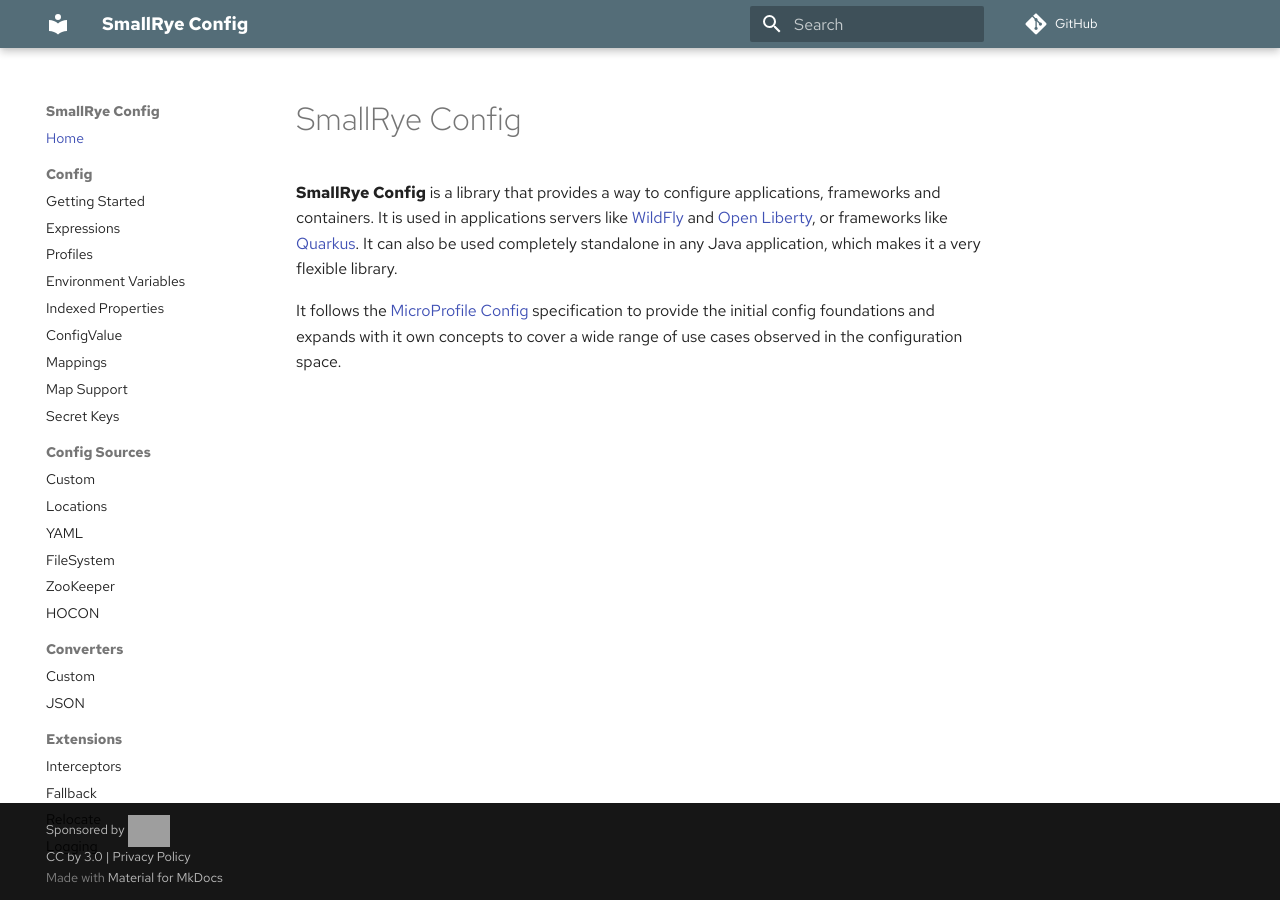
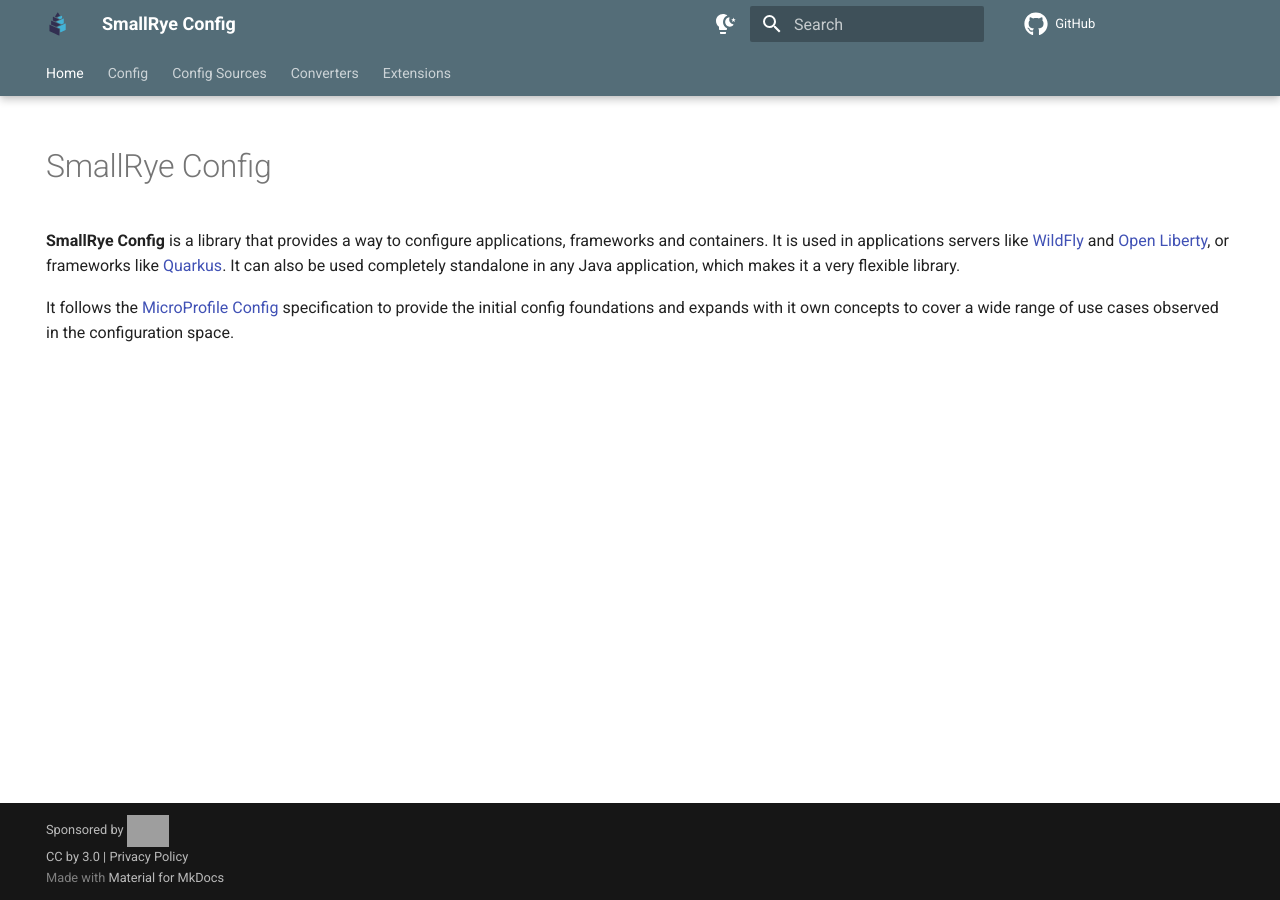
Before and after one commit to smallrye/smallrye-config, an MkDocs documentation site: the page built from documentation/src/main/docs/index.md, in a window 1280 px wide. Built offline with MkDocs 1.6.1 and Material for MkDocs 9.7.7, drawn with Linux system fonts in a browser that asks for light colours; comment, search, counter and statistics services are not loaded; the version menu is left out; grey boxes are pictures that could not be loaded.

Commit message:
Update MkDocs

```diff
--- a/documentation/mkdocs.yaml
+++ b/documentation/mkdocs.yaml
@@ -53,41 +53,65 @@
 
 theme:
   name: material
-  favicon: images/favicon.png
-  palette:
-    primary: blue grey
-    accent: blue
+  logo: assets/smallrye-icon.svg
   font:
-    text: Red Hat Text
-    code: Ubuntu Mono
+    text: Roboto
+    code: JetBrains Mono
+  icon:
+    repo: fontawesome/brands/github
+  favicon: assets/favicon.ico
   features:
+    - navigation.instant
+    - navigation.indexes
     - navigation.sections
     - navigation.tracking
-    #    - navigation.expand
-    - navigation.indexes
+    - navigation.tabs
+    - navigation.tabs.sticky
+  palette:
+    - media: "(prefers-color-scheme: light)"
+      scheme: default
+      primary: blue-grey
+      accent: red
+      toggle:
+        icon: material/lightbulb-night
+        name: Switch to dark mode
+    - media: "(prefers-color-scheme: dark)"
+      scheme: slate
+      primary: black
+      accent: orange
+      toggle:
+        icon: material/lightbulb-on
+        name: Switch to light mode
 
 markdown_extensions:
   - toc:
-      toc_depth: 3
-  - pymdownx.highlight
+      permalink: '#'
+  - admonition
+  - smarty
+  - attr_list
+  - md_in_html
+  - meta
+  - tables
+  - pymdownx.highlight:
+      anchor_linenums: true
+  - pymdownx.superfences:
+      custom_fences:
+        - name: mermaid
+          class: mermaid
+          format: !!python/name:pymdownx.superfences.fence_code_format
+  - pymdownx.snippets
   - pymdownx.inlinehilite
-  - pymdownx.superfences
-  - pymdownx.snippets
-  - admonition
-  - abbr
-  - attr_list
-  - def_list
-  - tables
+  - pymdownx.details
+  - pymdownx.smartsymbols
   - pymdownx.betterem
-  - pymdownx.caret
-  - pymdownx.mark
-  - pymdownx.tilde
-  - pymdownx.highlight:
-      linenums: true
-      anchor_linenums: true
+  - pymdownx.tabbed:
+      alternate_style: true
+  - pymdownx.emoji:
+      emoji_index: !!python/name:materialx.emoji.twemoji
+      emoji_generator: !!python/name:materialx.emoji.to_svg
 
 extra_css:
-  - css/smallrye.css
+  - assets/extra.css
 
 extra:
   version:
--- /dev/null
+++ b/documentation/src/main/docs/assets/extra.css
@@ -0,0 +1 @@
+/* Add stuff here if required */
--- a/documentation/src/main/macros/docissimo.py
+++ b/documentation/src/main/macros/docissimo.py
@@ -83,7 +83,8 @@
         file = open(path)
         var = yaml.load(file, Loader=yaml.FullLoader)
         file.close()
-        env.variables['attributes'] = var['attributes']
+        if var is not None:
+            env.variables['attributes'] = var['attributes']
     else:
         print("Unable to import attributes - " + path  + " does not exists")
 
```
Also changed, not shown: documentation/src/main/docs/index.md (+6 -0 lines), documentation/src/main/docs/assets/favicon.ico (added), documentation/src/main/docs/assets/smallrye-icon.svg (added), 2 other files.
